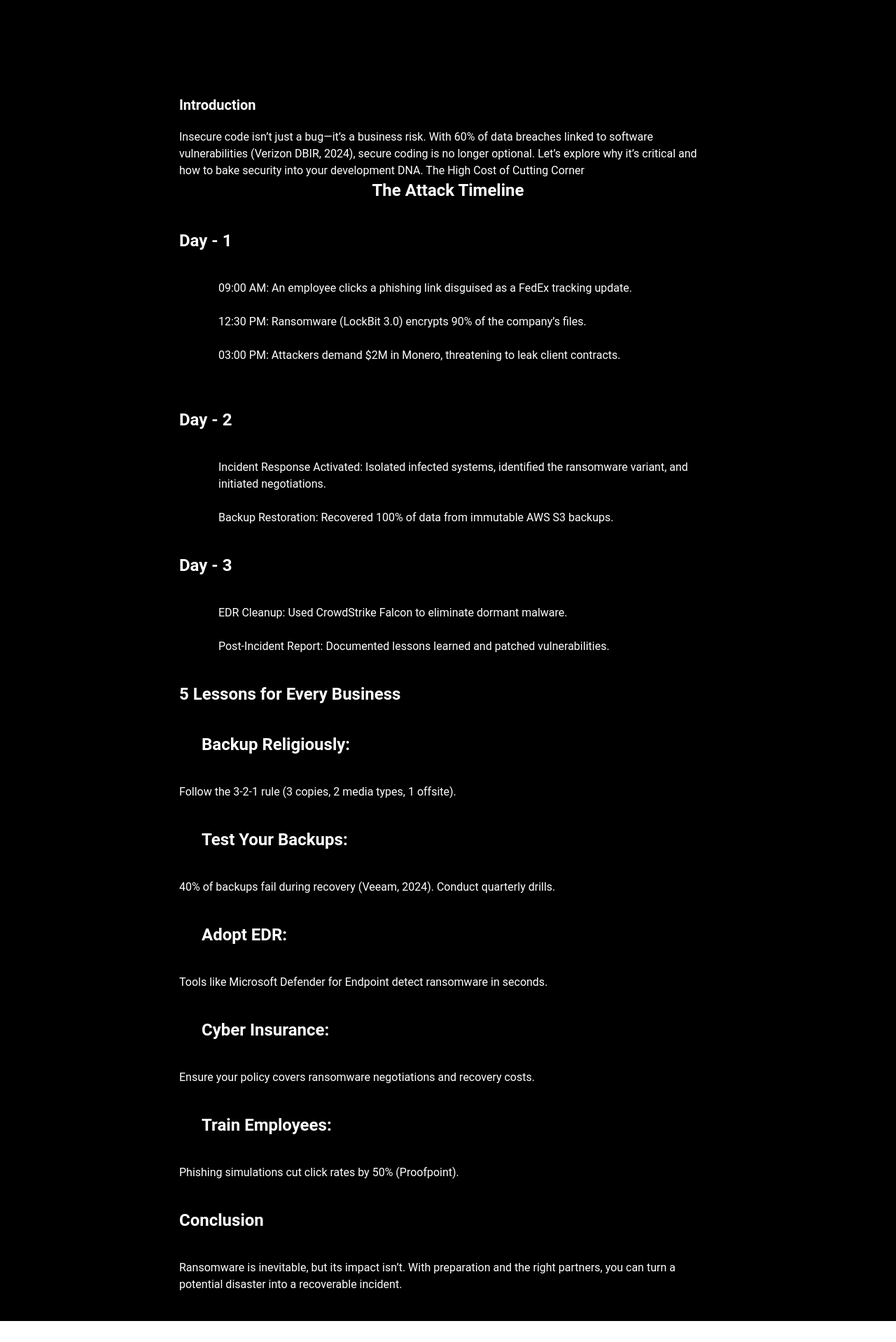
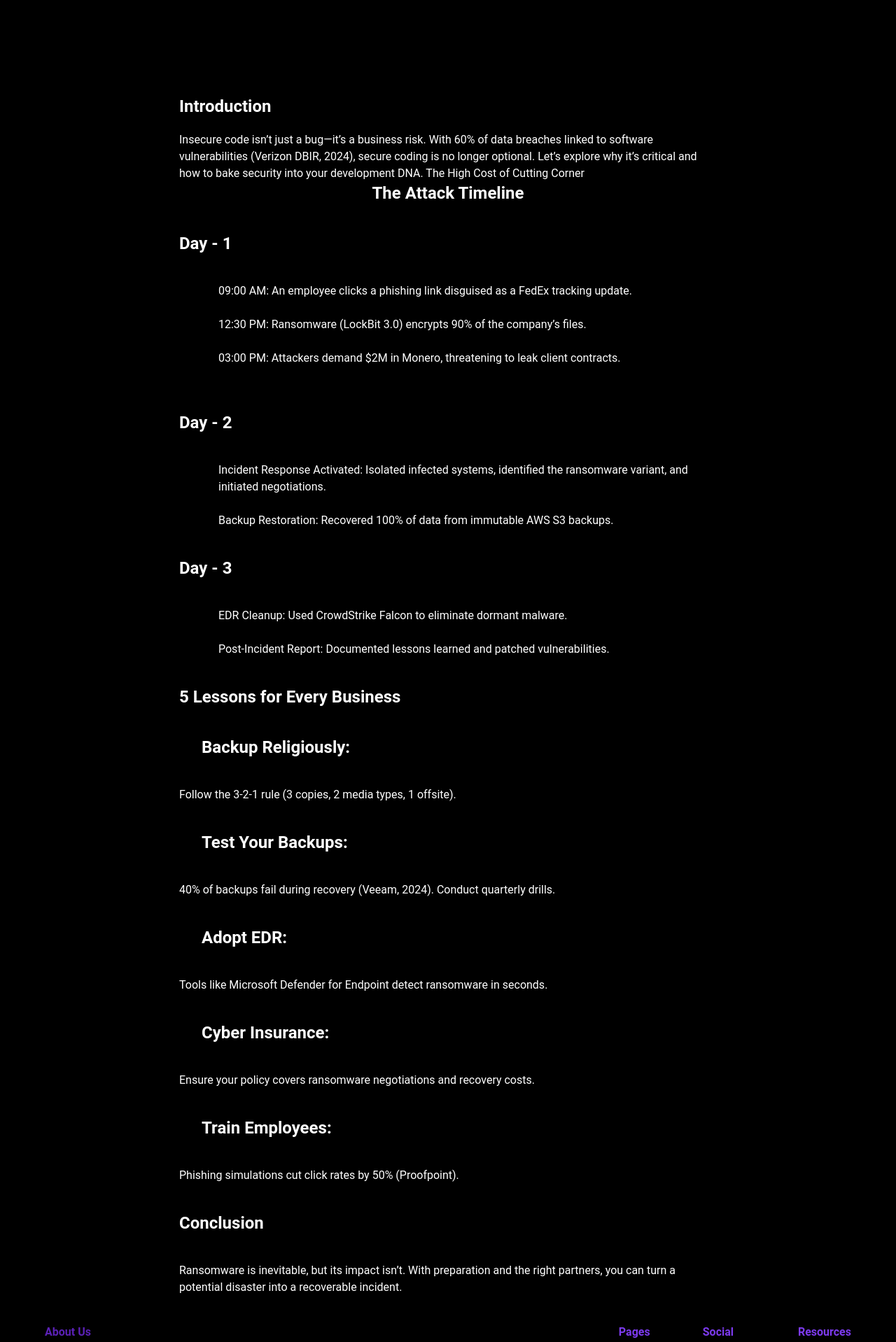
Before and after one commit to codingisf/cyberweep, a React (Vite) app: page /blog/blog3 in a window 1280 px wide. Shown: the part 220-2138 px from the top of the page at 70% size. Before the commit the page ends 2108 px from the top, so only its background shows below. Built offline with nearby package versions, Linux system fonts and the light colour scheme.

Commit message:
Update blog3.jsx

```diff
--- a/src/Pages/Blog/blog3.jsx
+++ b/src/Pages/Blog/blog3.jsx
@@ -1,11 +1,12 @@
 import React from "react";
+import Footer from "../../Components/Footer";
 
 function blog3() {
   return (
     <section className="bg-black min-h-[100vh] text-white py-10">
       <h1 className="text-4xl text-center font-bold py-32">Cyberweeb Blogs</h1>
       <section className="lg:w-[60%] w-[90%] mx-auto h-full">
-        <p className="text-xl font-bold my-5">Introduction</p>
+        <p className="text-2xl font-bold my-5">Introduction</p>
         <p>
           Insecure code isn’t just a bug—it’s a business risk. With 60% of data
           breaches linked to software vulnerabilities (Verizon DBIR, 2024),
@@ -85,6 +86,7 @@ function blog3() {
           recoverable incident.
         </p>
       </section>
+      <Footer className="h-[30%]" />
     </section>
   );
 }
```
